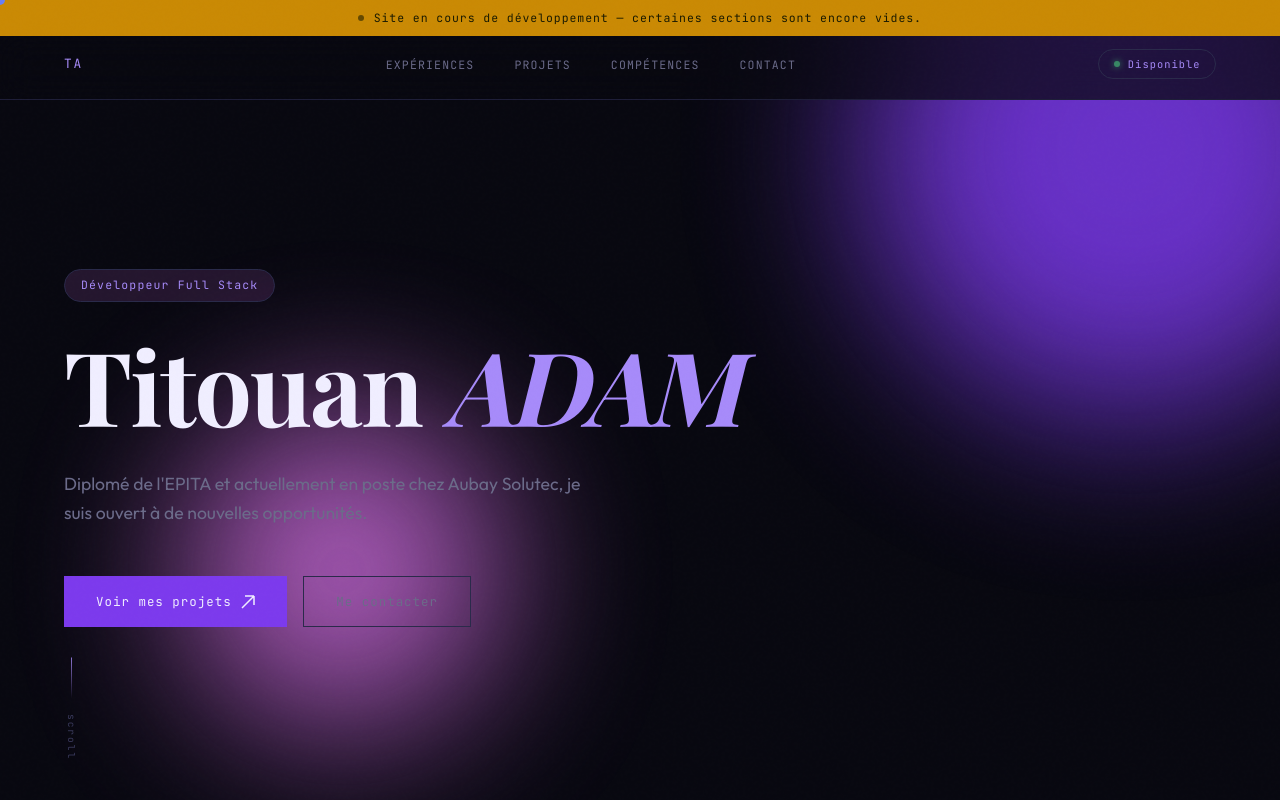
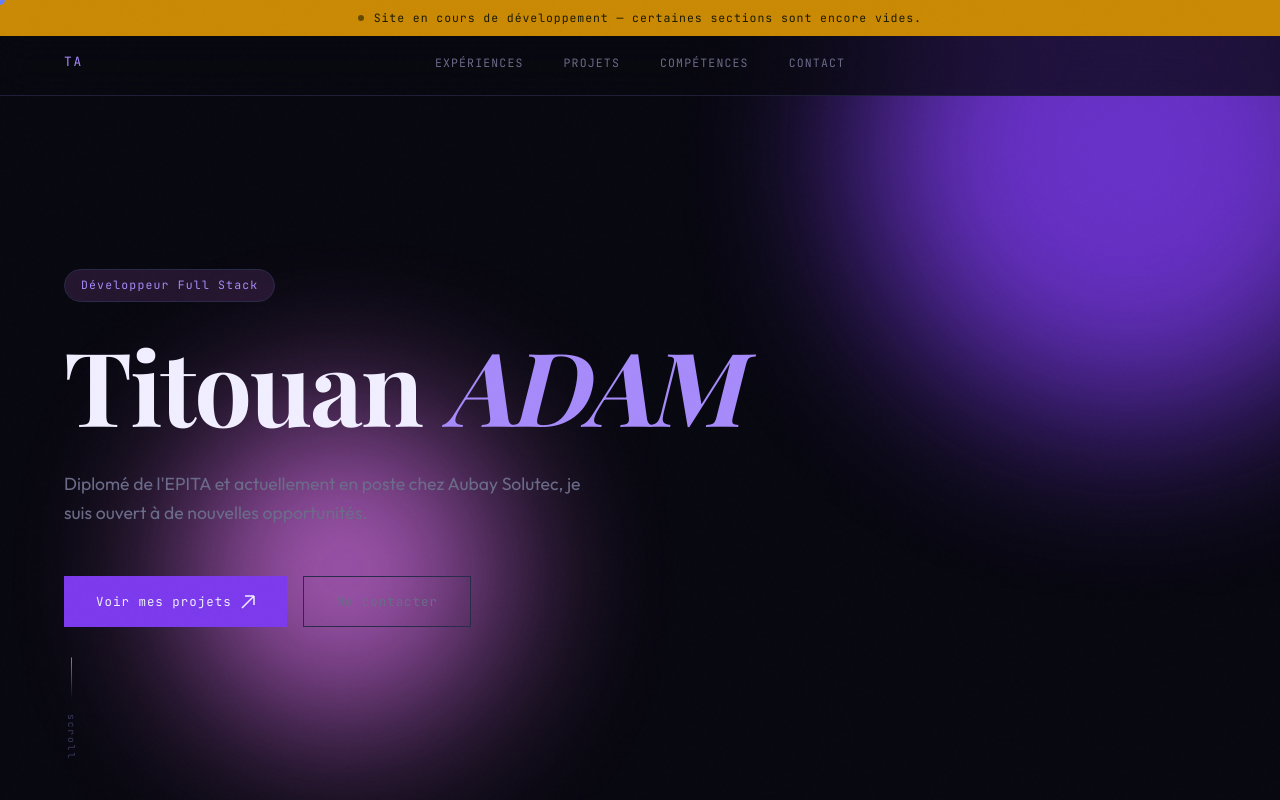
Before and after one commit to MrTitwan/Portfolio, a React (Vite) app: page / in a window 1280 px wide. Shown: the top 800 px of the page. Built offline with nearby package versions, Linux system fonts and the light colour scheme; a web font is replaced by a local one.

Commit message:
[FIX] remove navbar availability AI dot

```diff
--- a/src/components/Navbar/Navbar.jsx
+++ b/src/components/Navbar/Navbar.jsx
@@ -24,13 +24,6 @@ export default function Navbar() {
           </li>
         ))}
       </ul>
-
-      {identity.available && (
-        <span className={styles.badge}>
-          <span className={styles.dot} />
-          Disponible
-        </span>
-      )}
     </nav>
   );
 }
--- a/src/components/Navbar/Navbar.module.css
+++ b/src/components/Navbar/Navbar.module.css
@@ -4,7 +4,7 @@
   z-index: 100;
   display: flex;
   align-items: center;
-  justify-content: space-between;
+  justify-content: center;
   padding: 1.25rem 4rem;
   border-bottom: 1px solid var(--border);
   backdrop-filter: blur(16px);
@@ -12,6 +12,8 @@
 }
 
 .logo {
+  position: absolute;
+  left: 4rem;
   font-family: var(--font-mono);
   font-size: 0.8rem;
   color: var(--violet-light);
```
